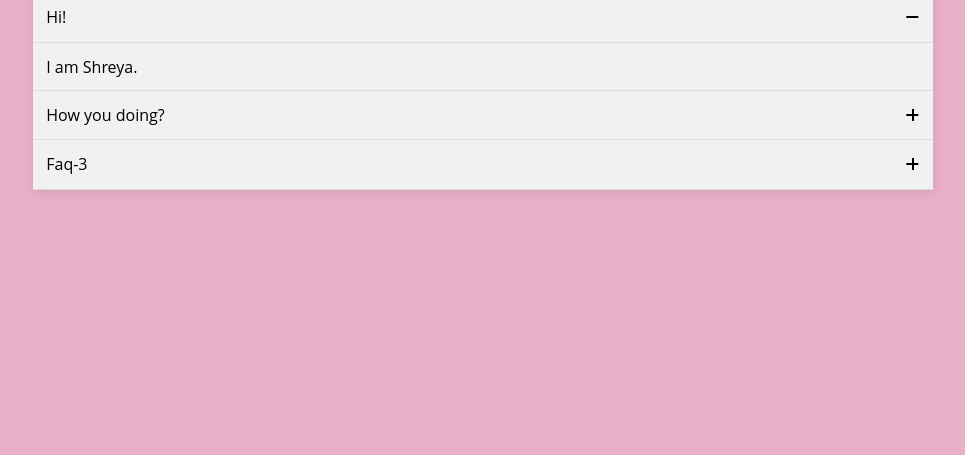
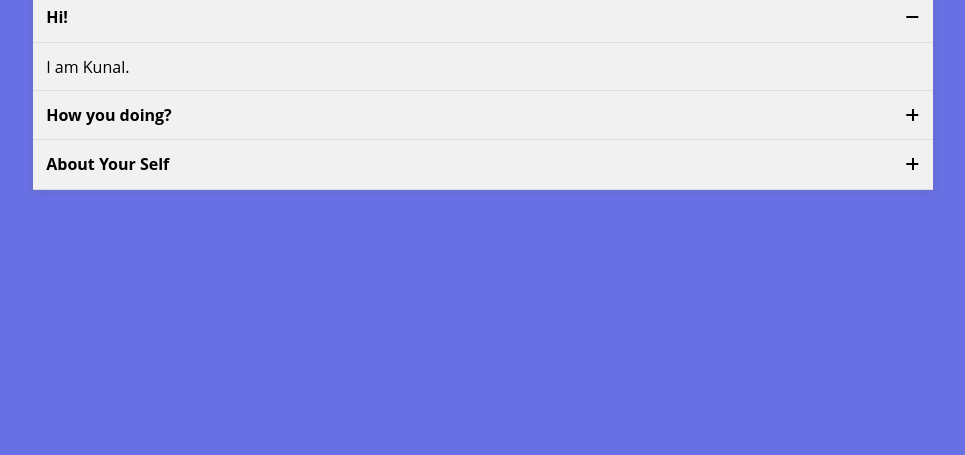
Before and after one commit to KunalShrivastava08/JS-Mini-Projects, a plain HTML site: page FAQ/index.html in a window 1280 px wide. Shown: the part 345-800 px from the top of the page, without its empty margins (157-1122 px from the left). Drawn offline with Linux system fonts and the light colour scheme.

Commit message:
Updated FAQ

```diff
--- a/FAQ/index.html
+++ b/FAQ/index.html
@@ -15,21 +15,21 @@
             <!--accordion-->
             <div class="accordion">
               <div class="accordion-header">
-                Hi!
+                <b>Hi!</b>
                 <div class="close"><span></span>
                   <span></span>
                 </div>
               </div>
               <div class="accordion-body">
                 <p>
-                  I am Shreya.</p>
+                  I am Kunal.</p>
               </div>
             </div>
             <!--/accordion-->
             <!--accordion-->
             <div class="accordion">
               <div class="accordion-header">
-                How you doing?
+                <b>How you doing?</b>
                 <div class="close"><span></span>
                   <span></span>
                 </div>
@@ -43,7 +43,7 @@
             <!--accordion-->
             <div class="accordion">
               <div class="accordion-header">
-                Faq-3
+                <b>About Your Self</b>
                 <div class="close"><span></span>
                   <span></span>
                 </div>
--- a/FAQ/style.css
+++ b/FAQ/style.css
@@ -9,7 +9,7 @@
 :root {
   --font-family: "Open Sans", sans-serif;
   --border-color: #ddd;
-  --light-blue-color: #eaafc8;
+  --light-blue-color: #6870e4;
   --dark-color: #000;
   --light-color: #f1f1f1;
 }
```
